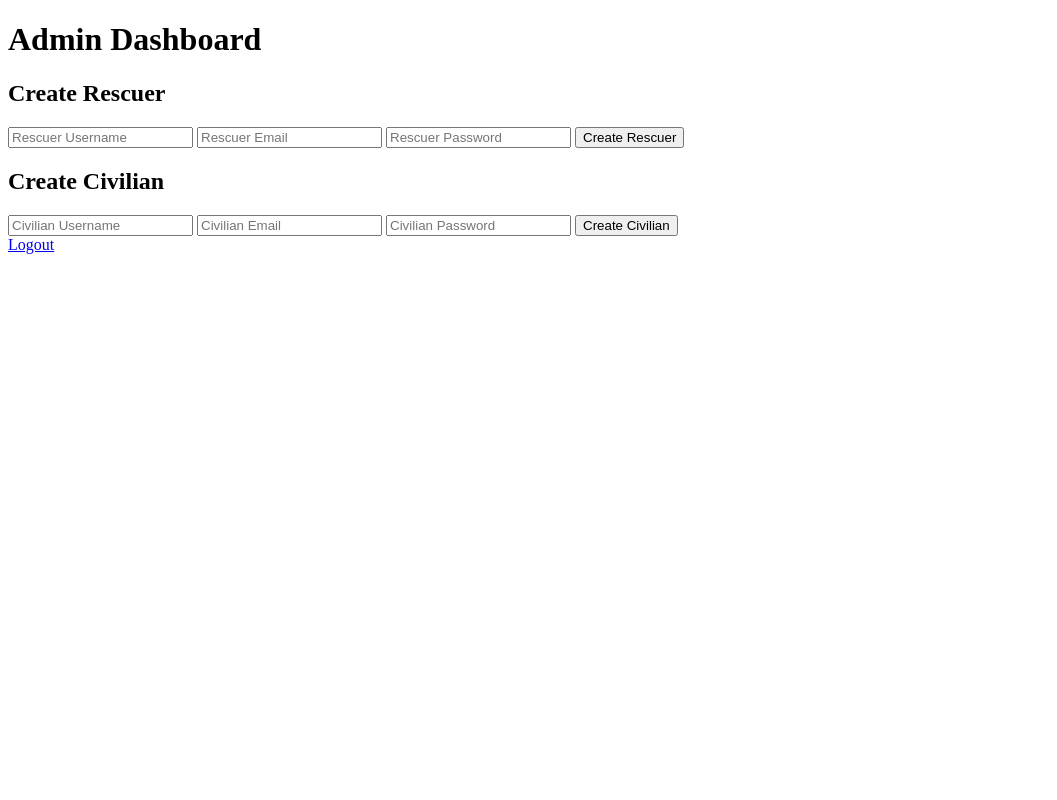
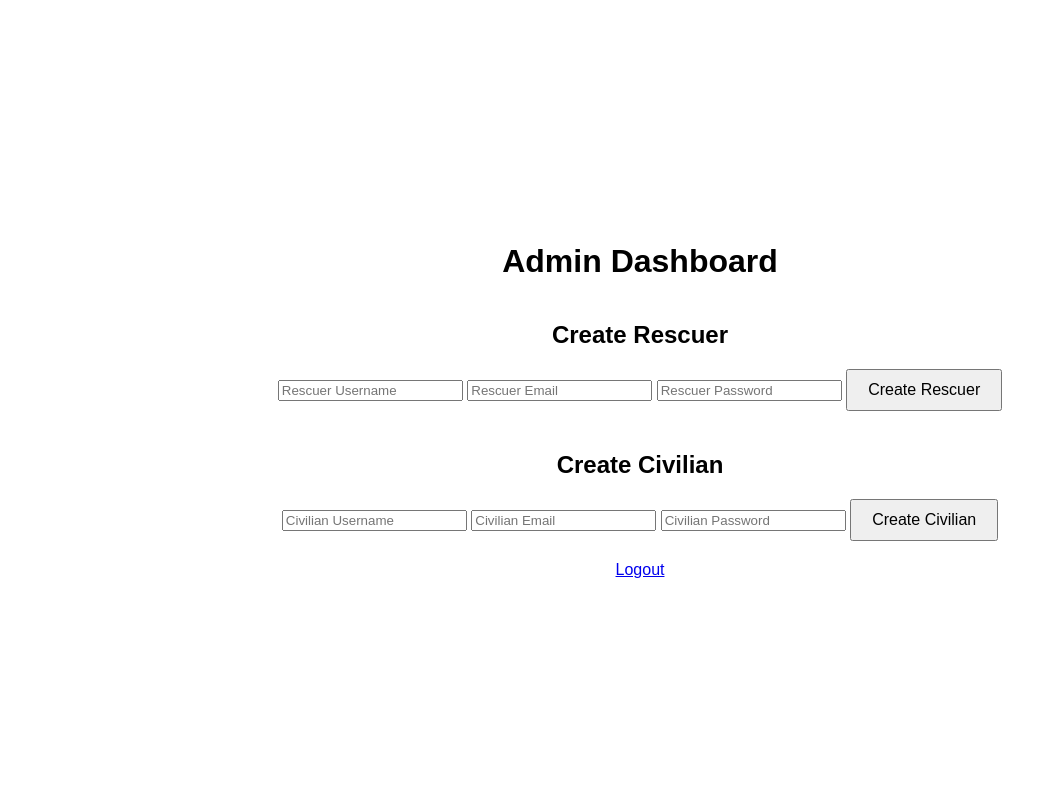
Before and after one commit to funkassembly/Web-2024, a Node project: template views/adminDashboard.ejs in a window 1280 px wide. Shown: the whole page, without its empty margins (0-1057 px from the left). Run offline with Node 20 templates, Linux system fonts and the light colour scheme; the template is opened without the code that fills it, so the values that code supplies are empty; some libraries are stand-ins or nearby versions.

Commit message:
styling admin, civ

```diff
--- /dev/null
+++ b/public/styles/adminDashboard.css
@@ -0,0 +1,42 @@
+body {
+    font-family: Arial, sans-serif;
+    margin: 0;
+    padding: 0;
+    display: flex;
+    flex-direction: column;
+    align-items: center;
+    justify-content: center;
+    height: 100vh;
+}
+
+.dashboard-container {
+    display: flex;
+    justify-content: space-between;
+    width: 100%;
+    height: 90vh;
+    padding: 10px;
+}
+
+.map-container {
+    flex: 3;
+    margin-right: 10px;
+    height: 100%;
+}
+
+.control-container, .action-container {
+    flex: 1;
+    display: flex;
+    flex-direction: column;
+    align-items: center;
+    padding: 10px;
+    background-color: #f5f5f5;
+    border-radius: 5px;
+    height: 100%;
+}
+
+button {
+    padding: 10px 20px;
+    font-size: 16px;
+    cursor: pointer;
+    margin-bottom: 20px;
+}
--- a/views/adminDashboard.ejs
+++ b/views/adminDashboard.ejs
@@ -4,6 +4,7 @@
     <meta charset="UTF-8">
     <meta name="viewport" content="width=device-width, initial-scale=1.0">
     <title>Document</title>
+    <link rel="stylesheet" href="/styles/adminDashboard.css">
 </head>
 <body>
 
--- a/views/civilianDashboard.ejs
+++ b/views/civilianDashboard.ejs
@@ -4,6 +4,7 @@
     <meta charset="UTF-8">
     <meta name="viewport" content="width=device-width, initial-scale=1.0">
     <title>Document</title>
+    <link rel="stylesheet" href="/styles/civilianDashboard.css">
 </head>
 <body>
 
--- a/views/rescuerDashboard.ejs
+++ b/views/rescuerDashboard.ejs
@@ -25,7 +25,7 @@
     document.getElementById('cargoButton').addEventListener('click', function() {
         alert('Cargo button clicked!');
     });
-    c
+
 </script>
 
 </body>
```
Also changed, not shown: public/styles/civilianDashboard.css (added, +42 -0 lines).
